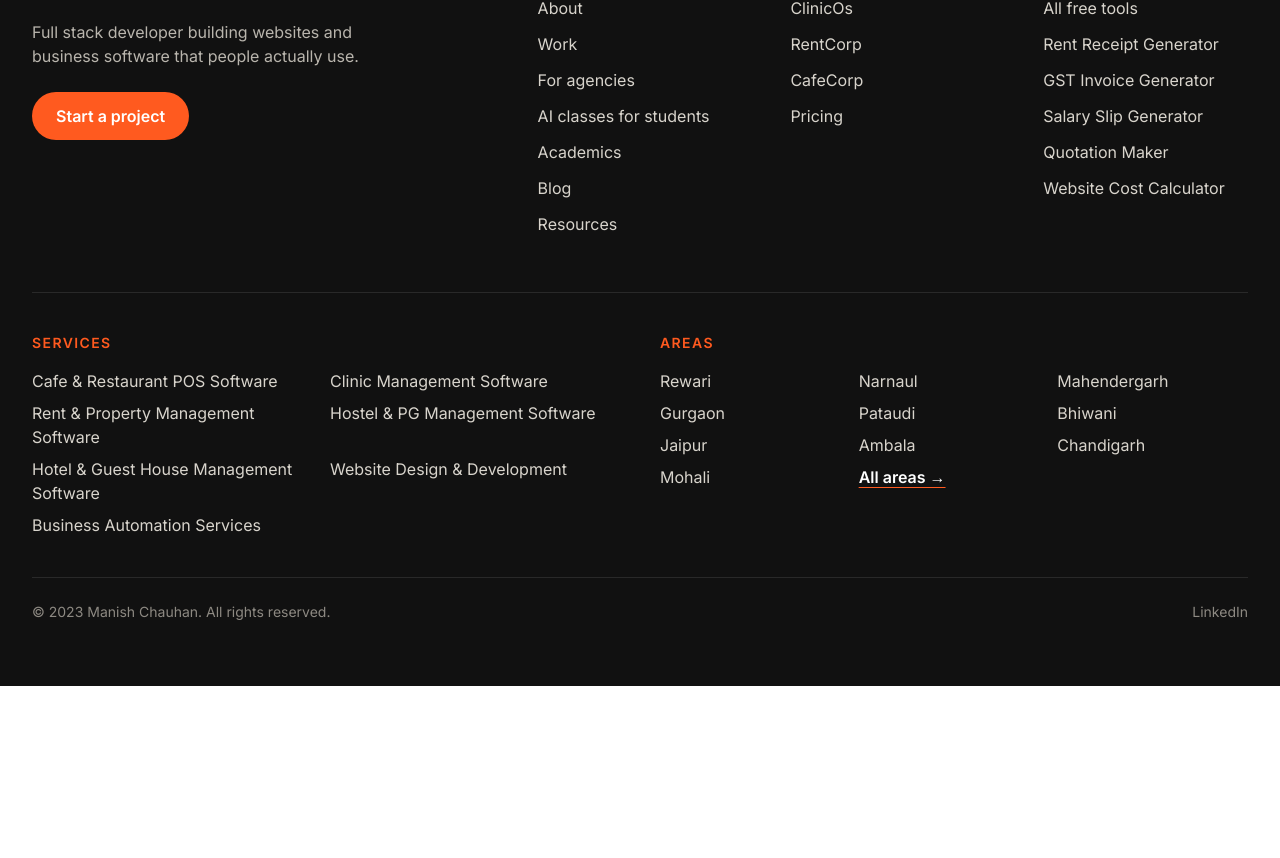
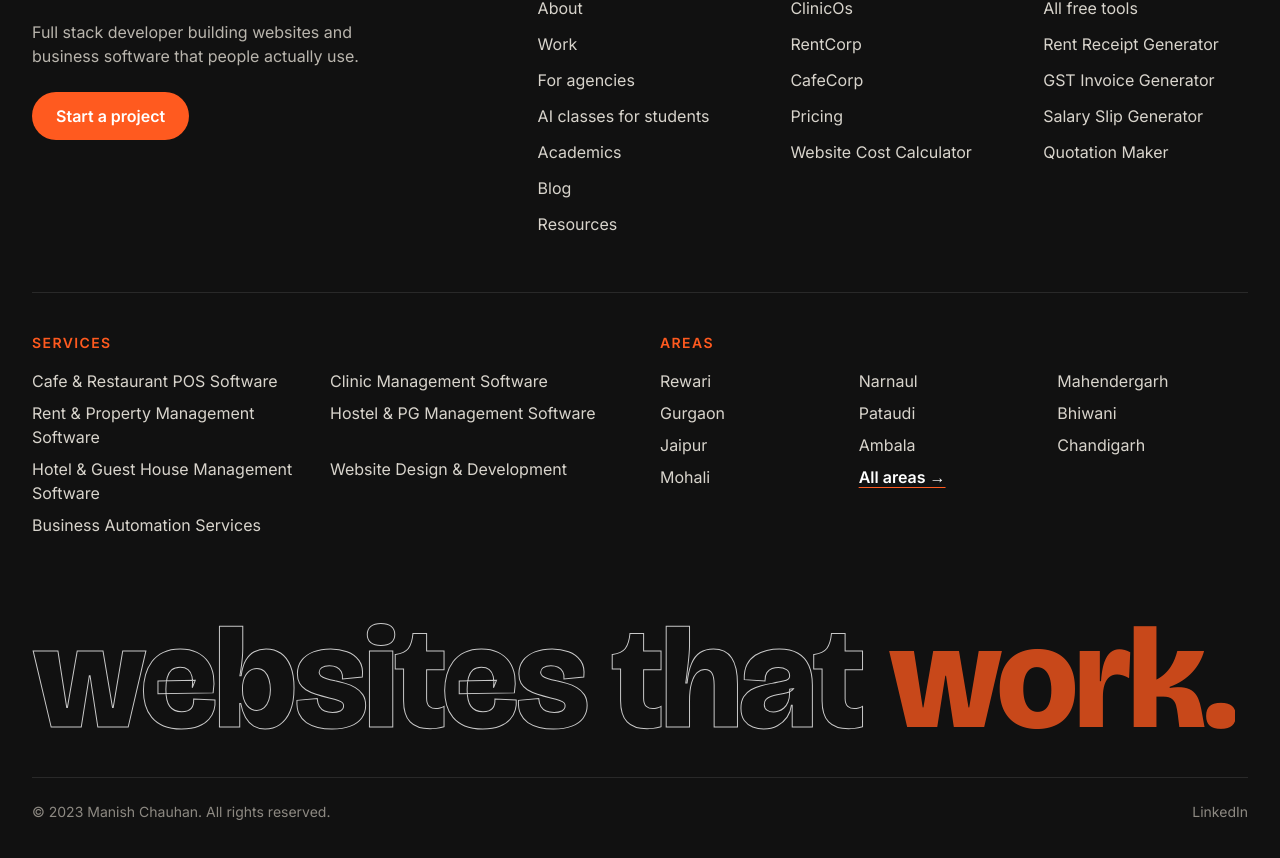
Before and after one commit to themchauhan/Portfolio, a Next.js app: page /blog/how-to-make-a-quotation in a window 1280 px wide. Shown: the part 4152-5010 px from the top of the page. Before the commit the page ends 4838 px from the top, so only its background shows below. Built offline with nearby package versions, Linux system fonts and the light colour scheme.

Commit message:
fix some section and new things

```diff
--- a/app/about/page.jsx
+++ b/app/about/page.jsx
@@ -174,7 +174,7 @@ export default function Page() {
           <div>
             <h2 className="font-display text-4xl font-extrabold leading-[1.05] tracking-tight text-[#111] md:text-5xl">Let&apos;s build something.</h2>
             <p className="mt-4 text-xl text-[#111]/80">
-              <a href="mailto:manish@themanishchauhan.in" className="font-semibold underline underline-offset-4">manish@themanishchauhan.in</a>
+              <a href="mailto:manish@themanishchauhan.in" className="break-all font-semibold underline underline-offset-4">manish@themanishchauhan.in</a>
               {' · '}
               <a href="https://www.linkedin.com/in/themchauhan" target="_blank" rel="noopener noreferrer" className="font-semibold underline underline-offset-4">LinkedIn</a>
             </p>
--- a/app/agencies/page.jsx
+++ b/app/agencies/page.jsx
@@ -192,7 +192,7 @@ export default function Page() {
             <h2 className="font-display text-3xl font-extrabold tracking-tight md:text-4xl">Have a project that needs a developer?</h2>
             <p className="mt-4 text-lg text-[#555]">Tell me about the project, the timeline and your stack. I&apos;ll reply within 1–2 working days.</p>
             <p className="mt-8 text-sm font-semibold uppercase tracking-widest text-[#777]">Email</p>
-            <a href="mailto:manish@themanishchauhan.in" className="mt-2 block font-display text-2xl font-extrabold underline decoration-[#ff5a1f] decoration-2 underline-offset-4">manish@themanishchauhan.in</a>
+            <a href="mailto:manish@themanishchauhan.in" className="mt-2 block break-all font-display text-xl font-extrabold underline sm:text-2xl decoration-[#ff5a1f] decoration-2 underline-offset-4">manish@themanishchauhan.in</a>
           </div>
           <div className="rounded-2xl bg-white p-6 shadow-xl md:p-8">
             <ContactForm
--- a/app/blog/[slug]/BlogPost.module.css
+++ b/app/blog/[slug]/BlogPost.module.css
@@ -85,6 +85,15 @@
   margin: 1.2em 0;
   font-size: 1rem;
 }
+/* On phones, wide tables scroll inside themselves instead of the page */
+@media (max-width: 767px) {
+  .blogContent table {
+    display: block;
+    max-width: 100%;
+    overflow-x: auto;
+    font-size: 0.9rem;
+  }
+}
 .blogContent th,
 .blogContent td {
   border: 1px solid rgba(0, 0, 0, 0.15);
--- a/app/contacts/page.jsx
+++ b/app/contacts/page.jsx
@@ -19,7 +19,7 @@ export default function Page() {
           <div className="space-y-8">
             <div>
               <p className="text-sm font-semibold uppercase tracking-widest text-[#777]">Email</p>
-              <a href="mailto:manish@themanishchauhan.in" className="mt-2 block font-display text-2xl font-extrabold underline decoration-[#ff5a1f] decoration-2 underline-offset-4">manish@themanishchauhan.in</a>
+              <a href="mailto:manish@themanishchauhan.in" className="mt-2 block break-all font-display text-xl font-extrabold underline sm:text-2xl decoration-[#ff5a1f] decoration-2 underline-offset-4">manish@themanishchauhan.in</a>
             </div>
             <div>
               <p className="text-sm font-semibold uppercase tracking-widest text-[#777]">Phone</p>
--- a/app/globals.css
+++ b/app/globals.css
@@ -211,3 +211,13 @@ p{
   width: auto;
   display: revert;
 }
+
+/* Footer wordmark: words rise in when the phrase changes */
+@keyframes wordmark-in {
+  from { transform: translateY(100%); opacity: 0; }
+  to { transform: none; opacity: 1; }
+}
+.wordmark-in { animation: wordmark-in 0.7s cubic-bezier(0.2, 0.7, 0.2, 1) both; }
+@media (prefers-reduced-motion: reduce) {
+  .wordmark-in { animation: none; }
+}
--- a/app/page.js
+++ b/app/page.js
@@ -56,7 +56,6 @@ const freeTools = [
   ['/tools/rent-receipt-generator', 'Rent Receipt Generator', 'Monthly rent receipts for your HRA claim.'],
   ['/tools/gst-invoice-generator', 'GST Invoice Generator', 'GST invoices with CGST/SGST or IGST worked out.'],
   ['/tools/quotation-maker', 'Quotation Maker', 'Professional quotations with GST and terms.'],
-  ['/tools/website-cost-calculator', 'Website Cost Calculator', 'An instant estimate for your website.'],
 ]
 
 const skills = ['Next.js', 'React', 'Node.js', 'JavaScript', 'Tailwind CSS', 'SCSS', 'WordPress', 'Drupal', 'PHP', 'HubSpot', 'Marketo', 'Firebase', 'PostgreSQL', 'Supabase', 'Docker', 'Git']
@@ -147,9 +146,8 @@ export default function Home() {
       <section className="!py-16 md:!py-28 bg-[#111]">
         <div className="mx-auto max-w-7xl px-5 sm:px-8">
           <p className="text-sm font-semibold uppercase tracking-widest text-[#ff5a1f]">New · My own products</p>
-          <div className="mt-4 flex flex-col justify-between gap-6 md:flex-row md:items-end">
+          <div className="mt-4">
             <Heading light>Software that replaces paperwork.</Heading>
-            <Link href="/products" className="shrink-0 font-semibold text-white underline decoration-[#ff5a1f] decoration-2 underline-offset-8 hover:text-[#ff5a1f]">All products →</Link>
           </div>
           <div className="mt-14 grid gap-6 md:grid-cols-3">
             {productList.map((p) => (
@@ -169,10 +167,7 @@ export default function Home() {
       {/* Local services */}
       <section className="!py-16 md:!py-24 bg-white">
         <div className="mx-auto max-w-7xl px-5 sm:px-8">
-          <div className="flex flex-col justify-between gap-6 md:flex-row md:items-end">
-            <Heading>Automation for local businesses.</Heading>
-            <Link href="/services" className="shrink-0 font-semibold underline decoration-[#ff5a1f] decoration-2 underline-offset-8 hover:text-[#ff5a1f]">All services →</Link>
-          </div>
+          <Heading>Automation for local businesses.</Heading>
           <p className="mt-5 max-w-2xl text-xl text-[#444]">Cafés, clinics, rentals, hostels, hotels and offices in Rewari, Narnaul, Mahendergarh, Gurgaon, Pataudi, Bhiwani, Jaipur, Ambala, Chandigarh, Mohali and nearby towns.</p>
           <div className="mt-10 grid gap-4 sm:grid-cols-2 lg:grid-cols-3">
             {serviceList.map((sv) => (
@@ -264,7 +259,7 @@ export default function Home() {
             </div>
             <Link href="/tools" className="font-semibold text-[#ff5a1f] hover:underline">All free tools →</Link>
           </div>
-          <div className="mt-10 grid gap-4 sm:grid-cols-2 lg:grid-cols-5">
+          <div className="mt-10 grid gap-4 sm:grid-cols-2 lg:grid-cols-4">
             {freeTools.map(([href, name, desc]) => (
               <Link key={href} href={href} className="group flex flex-col border-t-4 border-[#111] bg-[#f4f1ec] p-6 hover:border-[#ff5a1f]">
                 <h3 className="font-display text-xl font-extrabold group-hover:text-[#ff5a1f]">{name}</h3>
--- a/app/resources/page.jsx
+++ b/app/resources/page.jsx
@@ -78,7 +78,7 @@ export default async function ResourcesPage({ searchParams }) {
 									{item.publishedAt ? ` · ${timeAgo(item.publishedAt)}` : ''}
 								</p>
 								<h2 className="mt-2 font-display text-2xl font-extrabold leading-snug">{item.title}</h2>
-								<div className="mt-3 whitespace-pre-wrap text-lg leading-relaxed text-[#444]">{item.summary}</div>
+								<div className="mt-3 whitespace-pre-wrap break-words [overflow-wrap:anywhere] text-lg leading-relaxed text-[#444]">{item.summary}</div>
 								<p className="mt-4 flex flex-wrap items-center gap-x-5 gap-y-1 text-sm">
 									<a href={item.link} target="_blank" rel="noopener noreferrer" className="font-semibold text-[#ff5a1f] hover:underline">Read the full story on {item.source} →</a>
 									<span className="text-[#777]">{item.summarizedBy ? `AI summary (${item.summarizedBy})` : 'Excerpt from the publisher'}</span>
--- a/components/Footer.jsx
+++ b/components/Footer.jsx
@@ -1,11 +1,12 @@
 import Link from "next/link";
 import Logo from "@/components/Logo";
+import FooterWordmark from "@/components/FooterWordmark";
 import { serviceList, cityList, pathFor } from "@/lib/seo";
 
 const cols = [
   ["Explore", [["About", "/about"], ["Work", "/projects"], ["For agencies", "/agencies"], ["AI classes for students", "/ai-courses"], ["Academics", "/academics"], ["Blog", "/blog"], ["Resources", "/resources"]]],
-  ["Products", [["ClinicOs", "/clinicos"], ["RentCorp", "/rentcorp"], ["CafeCorp", "/cafecorp"], ["Pricing", "/pricing"]]],
-  ["Free tools", [["All free tools", "/tools"], ["Rent Receipt Generator", "/tools/rent-receipt-generator"], ["GST Invoice Generator", "/tools/gst-invoice-generator"], ["Salary Slip Generator", "/tools/salary-slip-generator"], ["Quotation Maker", "/tools/quotation-maker"], ["Website Cost Calculator", "/tools/website-cost-calculator"]]],
+  ["Products", [["ClinicOs", "/clinicos"], ["RentCorp", "/rentcorp"], ["CafeCorp", "/cafecorp"], ["Pricing", "/pricing"], ["Website Cost Calculator", "/tools/website-cost-calculator"]]],
+  ["Free tools", [["All free tools", "/tools"], ["Rent Receipt Generator", "/tools/rent-receipt-generator"], ["GST Invoice Generator", "/tools/gst-invoice-generator"], ["Salary Slip Generator", "/tools/salary-slip-generator"], ["Quotation Maker", "/tools/quotation-maker"]]],
 ];
 
 const areas = ["rewari", "narnaul", "mahendergarh", "gurgaon", "pataudi", "bhiwani", "jaipur", "ambala", "chandigarh", "mohali"].map((slug) => cityList.find((c) => c.slug === slug));
@@ -49,6 +50,7 @@ const Footer = () => (
           </ul>
         </div>
       </div>
+      <FooterWordmark />
       <div className="mt-10 flex flex-col items-start justify-between gap-4 border-t border-white/10 pt-6 text-sm text-[#8d8982] sm:flex-row sm:items-center">
         <p>&copy; {new Date().getFullYear()} Manish Chauhan. All rights reserved.</p>
         <div className="flex gap-6">
--- /dev/null
+++ b/components/FooterWordmark.jsx
@@ -0,0 +1,53 @@
+'use client'
+
+import { useEffect, useLayoutEffect, useRef, useState } from 'react'
+
+// Big footer line: outlined words + orange words, rotating every few seconds.
+const PHRASES = [
+  ['manish', 'chauhan.'],
+  ["let's", 'build.'],
+  ['websites that', 'work.'],
+  ['automate the', 'paperwork.'],
+  ['learn', 'AI.'],
+]
+
+export default function FooterWordmark() {
+  const [i, setI] = useState(0)
+  const [scale, setScale] = useState(1)
+  const box = useRef(null)
+  const line = useRef(null)
+
+  // Rotate, unless the visitor prefers reduced motion
+  useEffect(() => {
+    if (window.matchMedia('(prefers-reduced-motion: reduce)').matches) return
+    const id = setInterval(() => setI((n) => (n + 1) % PHRASES.length), 3200)
+    return () => clearInterval(id)
+  }, [])
+
+  // Shrink longer phrases so every one fits on one line
+  useLayoutEffect(() => {
+    const fit = () => {
+      if (!box.current || !line.current) return
+      const applied = parseFloat(line.current.style.fontSize) || 1
+      const natural = line.current.scrollWidth / applied
+      setScale(Math.min(1, box.current.clientWidth / natural))
+    }
+    fit()
+    window.addEventListener('resize', fit)
+    return () => window.removeEventListener('resize', fit)
+  }, [i])
+
+  const [outline, filled] = PHRASES[i]
+  return (
+    <div
+      ref={box}
+      aria-hidden="true"
+      className="mt-14 flex h-[11vw] select-none items-end font-display text-[11vw] font-extrabold leading-none tracking-tight xl:h-[9rem] xl:text-[9rem]"
+    >
+      <p ref={line} key={i} style={{ fontSize: `${scale}em` }} className="overflow-hidden whitespace-nowrap pb-[0.12em]">
+        <span className="wordmark-in inline-block text-transparent transition-colors duration-500 [-webkit-text-stroke:1px_#ffffff] hover:text-white">{outline}</span>{' '}
+        <span className="wordmark-in inline-block text-[#ff5a1f] [animation-delay:120ms]">{filled}</span>
+      </p>
+    </div>
+  )
+}
```
Also changed, not shown: app/projects/page.jsx (+5 -2 lines), lib/clients.js, 1 other file (tests, documents, lock files or other folders).
